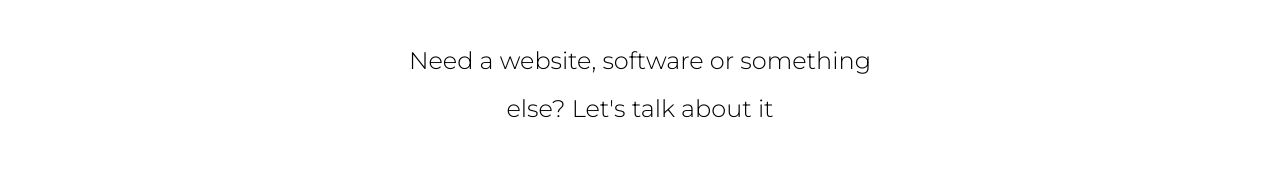
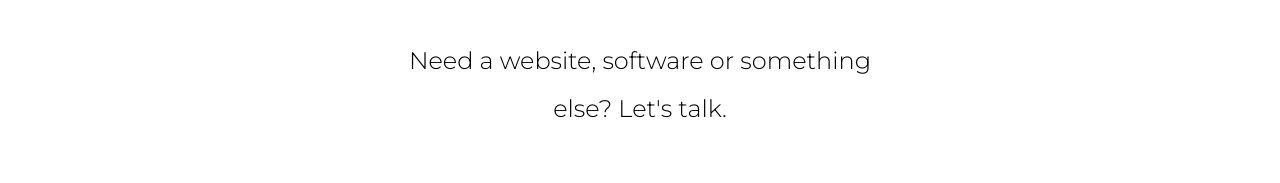
Before and after one commit to jsebaltazar/cv-css, a plain HTML site: page index.html in a window 1280 px wide. Shown: the part 2235-2418 px from the top of the page. Drawn offline with Linux system fonts and the light colour scheme.

Commit message:
Update index.html

```diff
--- a/index.html
+++ b/index.html
@@ -62,7 +62,7 @@
 		<div class="contact-me">
 			<h1 class="bot-header-r1">Get It Touch</h1>
 			<h3>Let's build something awesome.</h3>
-			<p class=contact-msg> Need a website, software or something else? Let's talk about it </p>
+			<p class=contact-msg> Need a website, software or something else? Let's talk. </p>
 			<a class="btn" href="mailto:jsebaltazar@gmail.com">contact me</a>
 		</div>
 
```
